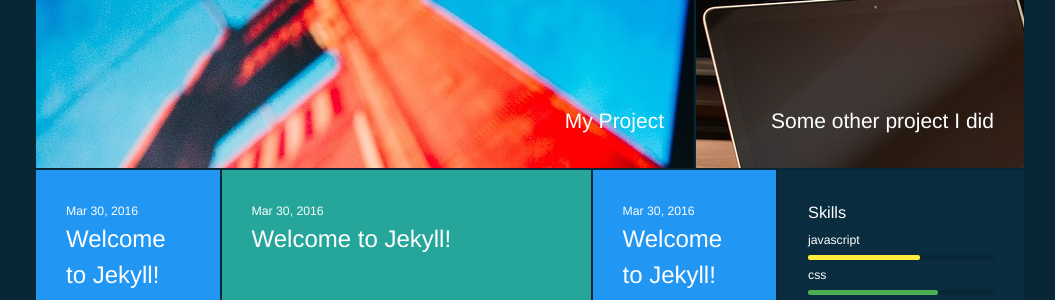
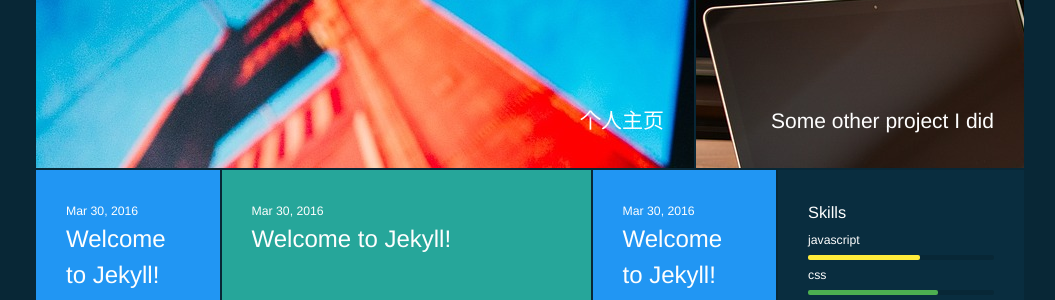
Before and after one commit to WasedaAkimoto/scchfzy, a Jekyll site: the page built from index.html, in a window 1280 px wide. Shown: the part 358-658 px from the top of the page, without its empty margins (112-1167 px from the left). Built offline with Jekyll 4.4.1, drawn with Linux system fonts in a browser that asks for light colours.

Commit message:
Update portfolio.yml

```diff
--- a/_data/portfolio.yml
+++ b/_data/portfolio.yml
@@ -1,5 +1,5 @@
 -   id: 1
-    title: My Project
+    title: 个人主页
     img: 1.jpg
     width: 8
     height: 2
```
